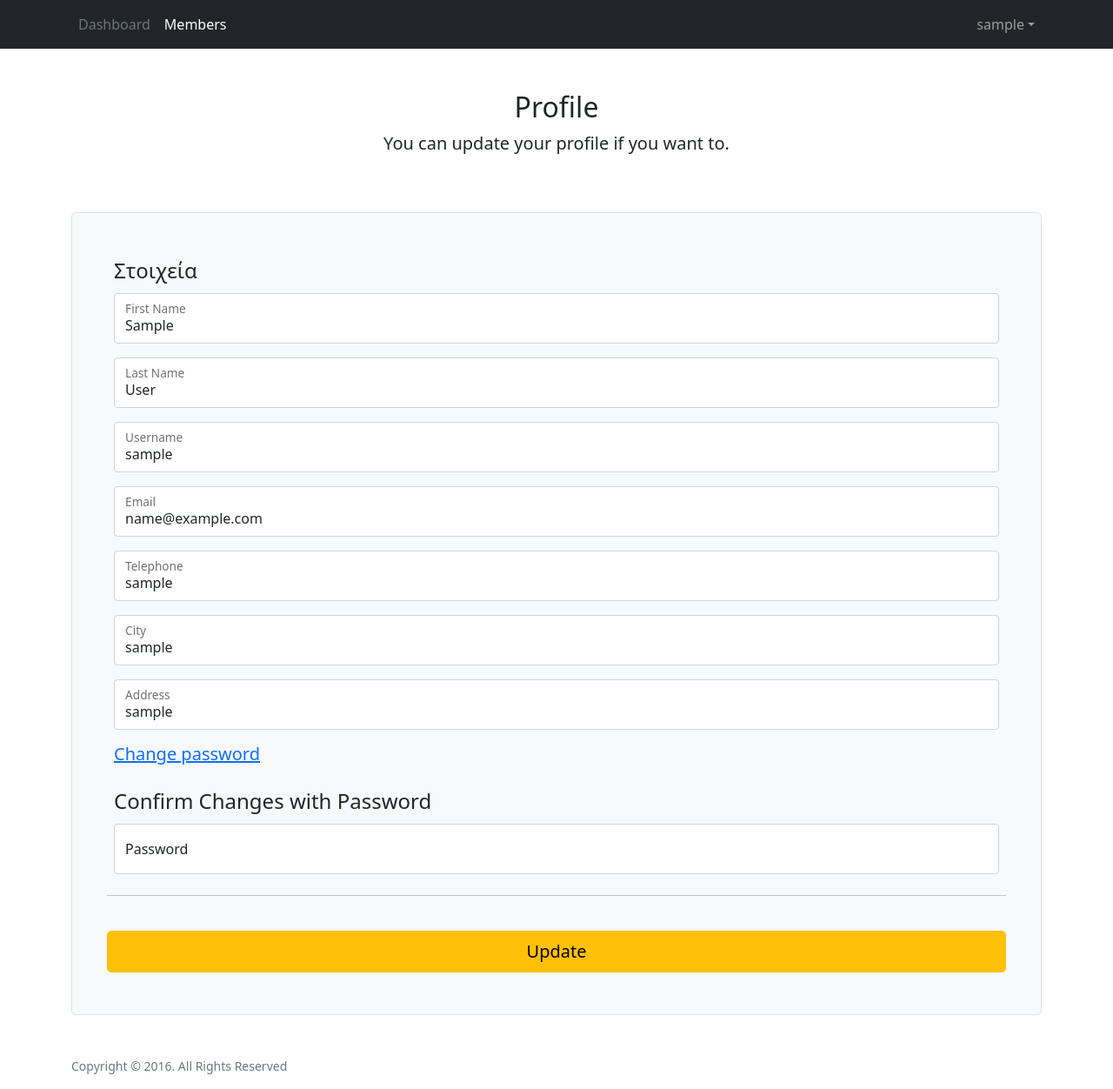
After one commit to fragkiadamis/ca-management, a Flask app: page /ca/profile/1 in a window 1280 px wide. The commit adds this page. Shown: the whole page at 87% size. Run offline with Flask 2, Linux system fonts and the light colour scheme; the visitor is signed in with stand-in values (Sample User, id 1); parts of the project's set-up code (start-up, migrations or seed data) failed here and were passed over; some libraries are stand-ins or nearby versions.

Commit message:
get and update member profile

```diff
--- a/app/__init__.py
+++ b/app/__init__.py
@@ -26,7 +26,7 @@ def create_app(config_name):
     from app import models
 
     # from .ca import ca as admin_blueprint
-    from .ca import admin as ca_blueprint
+    from .ca import ca as ca_blueprint
     app.register_blueprint(ca_blueprint, url_prefix='/ca')
 
     from .auth import auth as auth_blueprint
--- a/app/auth/forms.py
+++ b/app/auth/forms.py
@@ -14,7 +14,7 @@ class RegistrationForm(FlaskForm):
         DataRequired(),
         EqualTo('confirm_password')
     ])
-    confirm_password = PasswordField('Confirm Password')
+    confirm_password = PasswordField('Confirm Password', validators=[DataRequired()])
     telephone = StringField('Telephone', validators=[DataRequired()])
     semester = IntegerField('Semester', validators=[DataRequired()])
     uni_reg_number = StringField('University Registration Number', validators=[DataRequired()])
--- a/app/auth/views.py
+++ b/app/auth/views.py
@@ -20,7 +20,8 @@ def register():
             telephone=form.telephone.data,
             semester=form.semester.data,
             uni_reg_number=form.uni_reg_number.data,
-            address=f"{form.city.data}, {form.address.data}"
+            city=form.city.data,
+            address=form.address.data
         )
 
         db.session.add(member)
--- a/app/ca/__init__.py
+++ b/app/ca/__init__.py
@@ -2,6 +2,6 @@
 
 from flask import Blueprint
 
-admin = Blueprint('ca', __name__)
+ca = Blueprint('ca', __name__)
 
 from . import views
--- a/app/ca/forms.py
+++ b/app/ca/forms.py
@@ -0,0 +1,20 @@
+from flask_wtf import FlaskForm
+from wtforms import PasswordField, StringField, SubmitField, ValidationError, IntegerField, SelectField, \
+    SelectMultipleField, BooleanField
+from wtforms.validators import DataRequired, Email, EqualTo
+
+from ..models import Member
+
+
+class ProfileForm(FlaskForm):
+    first_name = StringField('First Name', validators=[DataRequired()])
+    last_name = StringField('Last Name', validators=[DataRequired()])
+    username = StringField('Username', validators=[DataRequired()])
+    email = StringField('Email', validators=[DataRequired(), Email()])
+    password = PasswordField('Password', validators=[EqualTo('confirm_password')])
+    confirm_password = PasswordField('Confirm Password')
+    telephone = StringField('Telephone', validators=[DataRequired()])
+    city = StringField('City', validators=[DataRequired()])
+    address = StringField('Address', validators=[DataRequired()])
+    confirm_changes = PasswordField('Password', validators=[DataRequired()])
+    submit = SubmitField('Update')
--- a/app/ca/views.py
+++ b/app/ca/views.py
@@ -1,10 +1,45 @@
-from flask import render_template
+from flask import render_template, session, flash
 from flask_login import login_required
 
-from . import admin
+from . import ca
+from .forms import ProfileForm
+from .. import db
+from ..models import Member
 
 
-@admin.route('/dashboard')
+@ca.route('/dashboard')
 @login_required
 def dashboard():
-    return render_template('private/dashboard.html', title="Dashboard")
+    return render_template('private/dashboard.html',
+                           member={'id': session['_user_id'], 'username': session['_username']}, title="Dashboard")
+
+
+@ca.route('/profile/<int:member_id>', methods=['GET', 'POST'])
+@login_required
+def profile(member_id):
+    form = ProfileForm()
+    member = Member.query.get_or_404(member_id)
+
+    if form.validate_on_submit():
+        if not member.verify_password(form.confirm_changes.data):
+            flash('Invalid Password')
+            return render_template('private/profile.html', form=form, member=member, title='Profile')
+
+        if form.password.data:
+            member.password = form.password.data
+
+        # Update member properties
+        member.first_name = form.first_name.data
+        member.last_name = form.last_name.data
+        member.username = form.username.data
+        member.email = form.email.data
+        member.telephone = form.telephone.data
+        member.city = form.city.data
+        member.address = form.address.data
+
+        # Update database
+        db.session.commit()
+
+        flash('You have successfully updated your profile.')
+
+    return render_template('private/profile.html', form=form, member=member, title='Profile')
--- a/app/models.py
+++ b/app/models.py
@@ -17,6 +17,7 @@ class Member(UserMixin, db.Model):
     semester = db.Column(db.String(60), nullable=False)
     uni_reg_number = db.Column(db.String(60), unique=True, nullable=False)
     ca_reg_number = db.Column(db.String(60), unique=True)
+    city = db.Column(db.String(60), nullable=False)
     address = db.Column(db.String(60), nullable=False)
 
     @property
--- a/app/templates/macros/_formhelpers.html
+++ b/app/templates/macros/_formhelpers.html
@@ -18,3 +18,13 @@
         {% endif %}
     </div>
 {% endmacro %}
+
+{% macro render_field_with_value(field, value) %}
+    <div class="form-floating mb-3">
+        {{ field(class='form-control', placeholder='', value=value) }}
+        {{ field.label }}
+        {% if field.errors %}
+            <div class="text-danger">{{ field.errors[0] }}</div>
+        {% endif %}
+    </div>
+{% endmacro %}
--- a/app/templates/main.html
+++ b/app/templates/main.html
@@ -7,7 +7,11 @@
     <link rel="shortcut icon" href="{{ url_for('static', filename='img/favicon.ico') }}">
 </head>
 <body>
-{% include "partials/header.html" %}
+{% if not member %}
+    {% include "partials/header.html" %}
+{% else %}
+    {% include "partials/private/ca_header.html" %}
+{% endif %}
 <main class="wrapper">
     <h1 class="d-none">Πολιτιστικός Σύλλογος Σχολών ΕΛΜΕΠΑ Ηρακλείου</h1>
     {% block body %}
--- /dev/null
+++ b/app/templates/partials/private/ca_header.html
@@ -0,0 +1,30 @@
+<header>
+    <nav class="navbar navbar-expand-lg navbar-dark bg-dark">
+        <div class="container">
+            <button class="navbar-toggler" type="button" data-bs-toggle="collapse"
+                    data-bs-target="#navbarSupportedContent" aria-controls="navbarSupportedContent"
+                    aria-expanded="false" aria-label="Toggle navigation">
+                <span class="navbar-toggler-icon"></span>
+            </button>
+            <div class="collapse navbar-collapse" id="navbarSupportedContent">
+                <ul class="navbar-nav me-auto mb-2 mb-lg-0">
+                    <li><a href="{{ url_for('public.homepage') }}" class="nav-link px-2 text-secondary">Dashboard</a>
+                    </li>
+                    <li><a href="{{ url_for('public.about') }}" class="nav-link px-2 text-white">Members</a></li>
+                </ul>
+                <ul class="navbar-nav mb-2 mb-lg-0">
+                    <li class="nav-item dropdown">
+                        <a class="nav-link dropdown-toggle" href="#" id="producerDropdown" role="button"
+                           data-bs-toggle="dropdown" aria-expanded="false">{{ member.username }}</a>
+                        <ul class="dropdown-menu dropdown-menu-end" aria-labelledby="producerDropdown">
+                            <li><a class="dropdown-item"
+                                   href="{{ url_for('ca.profile', member_id=member.id) }}">Profile</a>
+                            </li>
+                            <li><a class="dropdown-item" href="{{ url_for('auth.logout') }}">Log out</a></li>
+                        </ul>
+                    </li>
+                </ul>
+            </div>
+        </div>
+    </nav>
+</header>
--- a/app/templates/private/dashboard.html
+++ b/app/templates/private/dashboard.html
@@ -0,0 +1,4 @@
+{% extends "main.html" %}
+{% block title %}Dashboard{% endblock %}
+{% block body %}
+{% endblock %}
--- /dev/null
+++ b/app/templates/private/profile.html
@@ -0,0 +1,57 @@
+{% from "./macros/_formhelpers.html" import render_field, render_field_with_value %}
+{% extends "./main.html" %}
+{% block title %}Profile{% endblock %}
+{% block body %}
+    <div class="py-5 text-center">
+        <h2>Profile</h2>
+        <p class="lead">You can update your profile if you want to.</p>
+    </div>
+    <div class="container mb-5 mx-auto">
+        {% with messages = get_flashed_messages() %}
+            {% if messages %}
+                <div id="message" class="alert alert-danger" role="alert">
+                    <ul class=flashes>
+                        {% for message in messages %}
+                            <li>{{ message }}</li>
+                        {% endfor %}
+                    </ul>
+                </div>
+            {% endif %}
+        {% endwith %}
+        <form class="p-4 p-md-5 border rounded-3 bg-light" method="post"
+              action="{{ url_for('ca.profile', member_id=member.id) }}">
+            {{ form.csrf_token() }}
+            <div class="row">
+                <div class="col-12">
+                    <fieldset>
+                        <legend>Στοιχεία</legend>
+                        {{ render_field_with_value(form.first_name, member['first_name']) }}
+                        {{ render_field_with_value(form.last_name, member['last_name']) }}
+                        {{ render_field_with_value(form.username, member['username']) }}
+                        {{ render_field_with_value(form.email, member['email']) }}
+                        {{ render_field_with_value(form.telephone, member['telephone']) }}
+                        {{ render_field_with_value(form.city, member['city']) }}
+                        {{ render_field_with_value(form.address, member['address']) }}
+                        <div class="mb-4">
+                            <a class="collapseTrigger collapsed" data-bs-toggle="collapse" href="#collapsePassword"
+                               role="button" aria-expanded="false" aria-controls="collapsePassword"><h5>Change
+                                password</h5></a>
+                            <div id="collapsePassword" class="collapse">
+                                {{ render_field(form.password) }}
+                                {{ render_field(form.confirm_password) }}
+                            </div>
+                        </div>
+                    </fieldset>
+                    <fieldset>
+                        <legend>Confirm Changes with Password</legend>
+                        {{ render_field(form.confirm_changes) }}
+                    </fieldset>
+                </div>
+            </div>
+            <div class="row g-3">
+                <hr class="my-4">
+                {{ form.submit(class='btn btn-warning btn-lg') }}
+            </div>
+        </form>
+    </div>
+{% endblock %}
```
